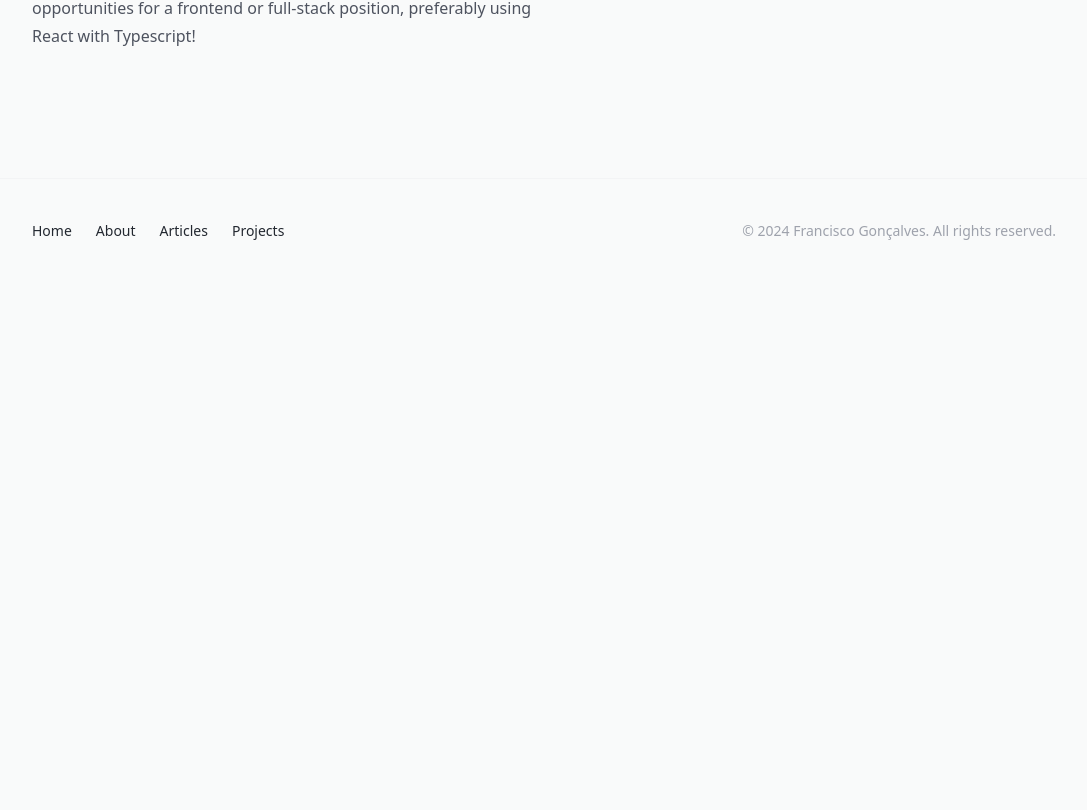
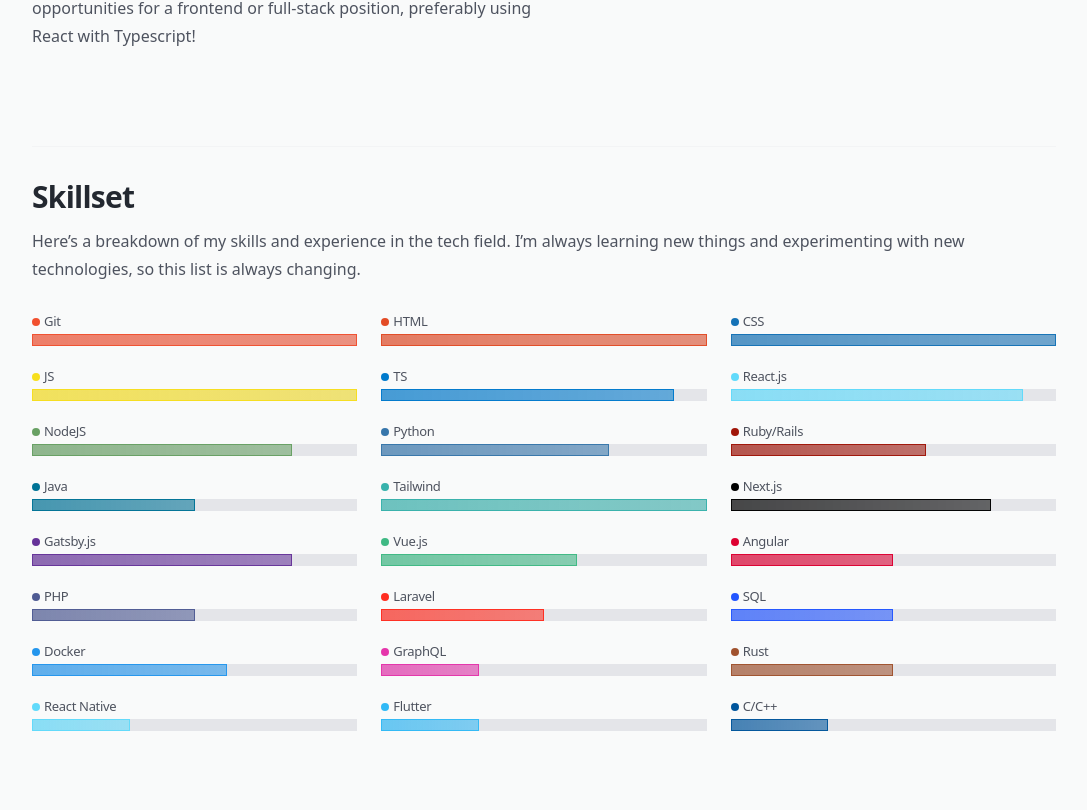
Before and after one commit to kiko-g/kikogoncalves, a Next.js app: page /about in a window 1280 px wide. Shown: the part 950-1760 px from the top of the page, without its empty margins (96-1183 px from the left). Before the commit the page ends 1257 px from the top, so only its background shows below. Built offline with nearby package versions, Linux system fonts and the light colour scheme.

Commit message:
add: skillset section

```diff
--- a/src/app/about/page.tsx
+++ b/src/app/about/page.tsx
@@ -3,6 +3,7 @@
 import Image from 'next/image'
 import { type Metadata } from 'next'
 import { calculateAge } from '@/lib/utilities'
+import { skills } from '@/lib/data'
 
 import portraitImage from '@/images/portrait.jpg'
 import { Container } from '@/components/Container'
@@ -89,7 +90,41 @@
         </div>
       </div>
 
-      <div></div>
+      <section id="skillset" className="mt-12 border-t border-navy-100 py-8 dark:border-navy-700/40 sm:mt-24">
+        <h2 className="mb-3 flex-1 text-2xl font-bold leading-7 tracking-tight text-navy-800 dark:text-navy-100 sm:text-3xl">
+          Skillset
+        </h2>
+        <p className="mb-8 text-base text-navy-600 dark:text-navy-400">
+          Here’s a breakdown of my skills and experience in the tech field. I’m always learning new things and
+          experimenting with new technologies, so this list is always changing.
+        </p>
+        <ul className="grid grid-cols-1 gap-6 md:grid-cols-2 lg:grid-cols-3">
+          {skills.map((skill, skillIdx) => (
+            <li key={`skill-${skillIdx}`} className="flex flex-col gap-1.5">
+              <div className="mb-0 flex w-full items-center gap-1">
+                <span className="block h-2 w-2 rounded-full" style={{ backgroundColor: skill.color }}></span>
+                <span className="text-xs font-medium leading-none tracking-tight text-navy-600 dark:text-navy-300">
+                  {skill.name}
+                </span>
+              </div>
+              <div className="h-3 w-full rounded-none bg-navy-200 dark:bg-white/[3%]">
+                <div
+                  className="bg-skillbar h-full rounded-none"
+                  style={
+                    {
+                      width: `${skill.score}%`,
+                      border: `1px solid ${skill.color}f0`,
+                      '--color-start': `${skill.color}b0`,
+                      '--color-mid': `${skill.color}a0`,
+                      '--color-end': `${skill.color}90`,
+                    } as React.CSSProperties
+                  }
+                ></div>
+              </div>
+            </li>
+          ))}
+        </ul>
+      </section>
     </Container>
   )
 }
--- a/src/app/page.tsx
+++ b/src/app/page.tsx
@@ -8,6 +8,7 @@
 import { ArticleCard } from '@/components/home/ArticleCard'
 import { SocialLink } from '@/components/home/SocialLink'
 import { GitHubIcon, InstagramIcon, LinkedInIcon, TwitterIcon } from '@/components/SocialIcons'
+import Link from 'next/link'
 
 export default async function Home() {
   let articles = (await getAllArticles()).slice(0, 4)
@@ -21,10 +22,23 @@
           </h1>
           <p className="mt-6 text-base text-navy-600 dark:text-navy-400">
             I’m Francisco, a software engineer based in Porto, Portugal. I am currently working at Jumpseller as a
-            full-stack engineer, where we develop a platform for clients to create and deeply customize online stores.
-            Parallel to that, I also ocasionally work as a freelancer or solopreneur, developing websites for clients or
-            useful cool projects.
+            full-stack engineer, where we develop a platform for clients to create and deeply customize online stores. I
+            also occasionally work as a freelancer or solopreneur, developing websites for clients or useful cool
+            projects.{' '}
+            <Link href="/about" className="inner-link">
+              Read more about me
+            </Link>{' '}
+            or check out my{' '}
+            <Link href="/about#skillset" className="inner-link">
+              skills
+            </Link>{' '}
+            and{' '}
+            <Link href="/projects" className="inner-link">
+              projects
+            </Link>
+            .
           </p>
+
           <div className="mt-6 flex gap-6">
             <SocialLink
               href="https://twitter.com/kikogoncalves_"
--- a/src/lib/data.ts
+++ b/src/lib/data.ts
@@ -276,28 +276,28 @@
 ]
 
 export const skills: Skill[] = [
-  { name: 'Git', experience: '4y', color: '#f1502f' },
-  { name: 'HTML', experience: '4y', color: '#e34c26' },
-  { name: 'CSS', experience: '4y', color: '#1572b6' },
-  { name: 'JS', experience: '4y', color: '#f7df1e' },
-  { name: 'TS', experience: '2.5y', color: '#007acc' },
-  { name: 'NodeJS', experience: '3y', color: '#68a063' },
-  { name: 'Python', experience: '3y', color: '#3776ab' },
-  { name: 'Ruby/Rails', experience: '0.5y', color: '#a01508' },
-  { name: 'Rust', experience: '3y', color: '#a0522e' },
-  { name: 'Java', experience: '3y', color: '#007396' },
-  { name: 'React.js', experience: '3y', color: '#61dafb' },
-  { name: 'Tailwind', experience: '2y', color: '#38b2ac' },
-  { name: 'Next.js', experience: '2y', color: '#000000' },
-  { name: 'Gatsby.js', experience: '2y', color: '#663399' },
-  { name: 'Vue.js', experience: '1y', color: '#3fb984' },
-  { name: 'Angular', experience: '0.5y', color: '#dd0031' },
-  { name: 'PHP', experience: '2y', color: '#4f5b93' },
-  { name: 'Laravel', experience: '0.5y', color: '#ff2d20' },
-  { name: 'SQL', experience: '2y', color: '#2255ff' },
-  { name: 'Docker', experience: '2y', color: '#2496ed' },
-  { name: 'GraphQL', experience: '1y', color: '#e535ab' },
-  { name: 'React Native', experience: '0.5y', color: '#61dafb' },
-  { name: 'Flutter', experience: '0.5y', color: '#31b9f6' },
-  { name: 'C/C++', experience: '3y', color: '#00559c' },
+  { name: 'Git', experience: '4y', color: '#f1502f', score: 100 },
+  { name: 'HTML', experience: '4y', color: '#e34c26', score: 100 },
+  { name: 'CSS', experience: '4y', color: '#1572b6', score: 100 },
+  { name: 'JS', experience: '4y', color: '#f7df1e', score: 100 },
+  { name: 'TS', experience: '2.5y', color: '#007acc', score: 90 },
+  { name: 'React.js', experience: '3y', color: '#61dafb', score: 90 },
+  { name: 'NodeJS', experience: '3y', color: '#68a063', score: 80 },
+  { name: 'Python', experience: '3y', color: '#3776ab', score: 70 },
+  { name: 'Ruby/Rails', experience: '1y', color: '#a01508', score: 60 },
+  { name: 'Java', experience: '3y', color: '#007396', score: 50 },
+  { name: 'Tailwind', experience: '2y', color: '#38b2ac', score: 100 },
+  { name: 'Next.js', experience: '2y', color: '#000000', score: 80 },
+  { name: 'Gatsby.js', experience: '2y', color: '#663399', score: 80 },
+  { name: 'Vue.js', experience: '1y', color: '#3fb984', score: 60 },
+  { name: 'Angular', experience: '0.5y', color: '#dd0031', score: 50 },
+  { name: 'PHP', experience: '2y', color: '#4f5b93', score: 50 },
+  { name: 'Laravel', experience: '0.5y', color: '#ff2d20', score: 50 },
+  { name: 'SQL', experience: '2y', color: '#2255ff', score: 50 },
+  { name: 'Docker', experience: '2y', color: '#2496ed', score: 60 },
+  { name: 'GraphQL', experience: '1y', color: '#e535ab', score: 30 },
+  { name: 'Rust', experience: '0.5y', color: '#a0522e', score: 50 },
+  { name: 'React Native', experience: '0.5y', color: '#61dafb', score: 30 },
+  { name: 'Flutter', experience: '0.5y', color: '#31b9f6', score: 30 },
+  { name: 'C/C++', experience: '3y', color: '#00559c', score: 30 },
 ]
--- a/src/styles/tailwind.css
+++ b/src/styles/tailwind.css
@@ -26,3 +26,11 @@
 .outer-link {
   @apply text-primary-500 hover:text-primary-600 hover:underline dark:text-primary-500 dark:hover:text-primary-500;
 }
+
+.inner-link {
+  @apply font-medium text-navy-800 hover:underline dark:text-navy-300;
+}
+
+.bg-skillbar {
+  background-image: linear-gradient(90deg, var(--color-start), var(--color-mid), var(--color-end));
+}
--- a/src/types/index.d.ts
+++ b/src/types/index.d.ts
@@ -3,6 +3,7 @@
   name: string
   color: string
   experience: string
+  score: number
 }
 
 export interface Role {
```
